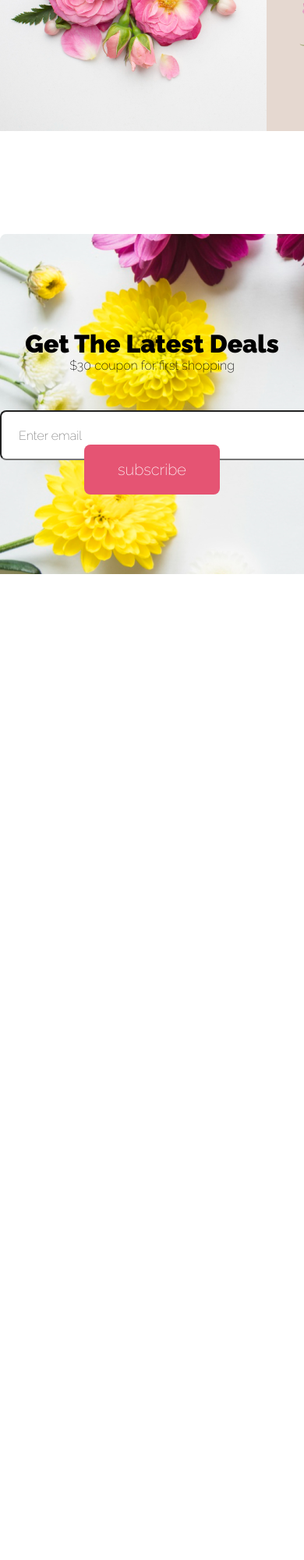
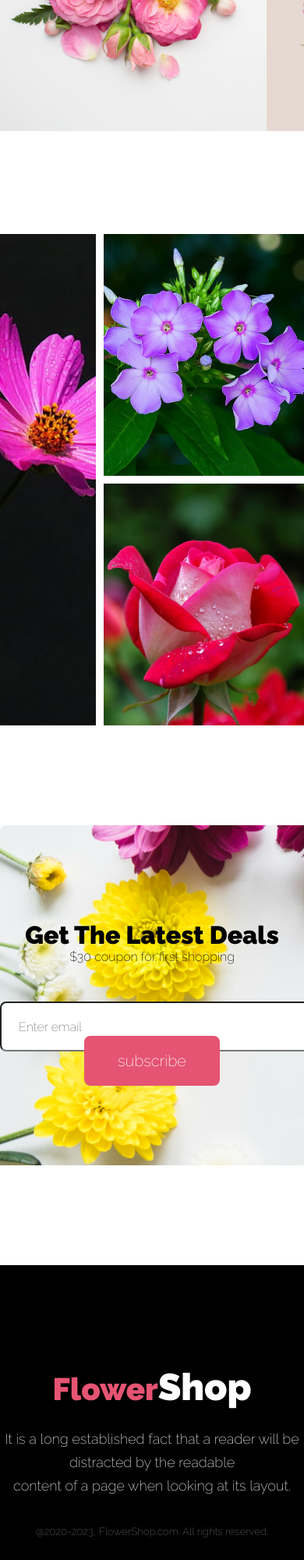
Before and after one commit to 21MoududAhammed/flower-shop, a plain HTML site: page index.html in a window 390 px wide. Shown: the part 4063-6063 px from the top of the page at 78% size. Before the commit the page ends 4927 px from the top, so only its background shows below. Drawn offline with Linux system fonts and the light colour scheme.

```diff
--- a/index.html
+++ b/index.html
@@ -117,6 +117,18 @@
           <div class="insta-img-1"><img src="images/Rectangle 6.png" alt=""></div>
         </div>
       </section>
+      <section class="new-arrival">
+        <div class="flower-1">
+          <img   src="images/new_1.jpg" alt="">
+        </div>
+        <div class="flower-2">
+          <img   src="images/new_2.jpg" alt="">
+        </div>
+        <div class="flower-3">
+          <img  src="images/new_3.jpg" alt="">
+        </div>
+
+      </section>
       <!-- subscribe section  -->
       <div class="subscribe-container">
         <h1 class="subscribtion-heading">Get The Latest Deals</h1>
@@ -125,5 +137,10 @@
         <a class="btn" href="#">subscribe</a>
       </div>
     </main>
+    <footer>
+      <h1 class="footer-title"><span class="hot-color">Flower</span>Shop</h1>
+      <p class="footer-message">It is a long established fact that a reader will be distracted by the readable <br> content of a page when looking at its layout.</p>
+      <p class="copyright-text"><small>@2020-2023, FlowerShop.com. All rights reserved. </small></p>
+    </footer>
   </body>
 </html>
--- a/style.css
+++ b/style.css
@@ -205,9 +205,66 @@
   height: 64px;
   border-radius: 8px;
   background: #fff;
-  color: #FFFFFF;
+  color: #ffffff;
   font-size: 1rem;
   margin-top: 48px;
   margin-right: 16px;
   padding: 22px;
 }
+/* new arrival  */
+.new-arrival{
+  display: grid;
+  grid-template-columns: repeat(3, 1fr);
+  grid-template-rows: repeat(4, 150px);
+  max-width: 1440px;
+ grid-gap: 10px;
+  margin: 128px auto 128px auto;
+}
+.flower-1{
+  background-color: tomato;
+  grid-column: 1/2;
+  grid-row: 1/-1;
+}
+.flower-2{
+  background-color: yellow;
+  grid-column: 2/-1;
+  grid-row: 1/3;
+}
+.flower-3{
+  background-color: lightblue;
+  grid-column: 2/-1;
+  grid-row: 3/-1;
+}
+.new-arrival img{
+  height: 100%;
+  width: 100%;
+  object-fit: cover;
+}
+
+
+/* footer  */
+footer {
+  background-color: black;
+  padding-top: 128px;
+  padding-bottom: 128px;
+  text-align: center;
+}
+.footer-title {
+  color: #fff;
+  font-size: 48px;
+  font-weight: 800;
+  margin-bottom: 24px;
+}
+.footer-message {
+  color: rgba(255, 255, 255, 0.9);
+  font-size: 18px;
+  font-weight: 400;
+  line-height: 30px;
+  margin-bottom: 32px;
+}
+.copyright-text {
+  color: rgba(255, 255, 255, 0.4);
+  font-family: Lato;
+  font-size: 16px;
+  font-weight: 400;
+}
```
Also changed, not shown: images/new_1.jpg (added), images/new_2.jpg (added), images/new_3.jpg (added).
